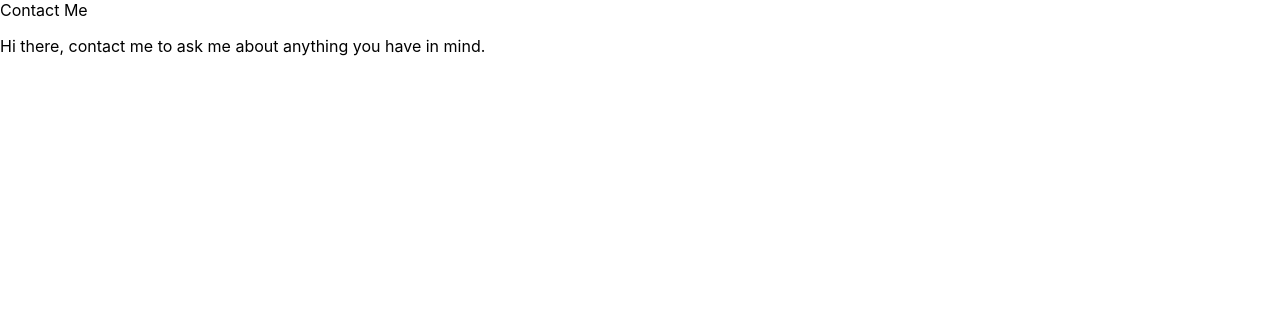
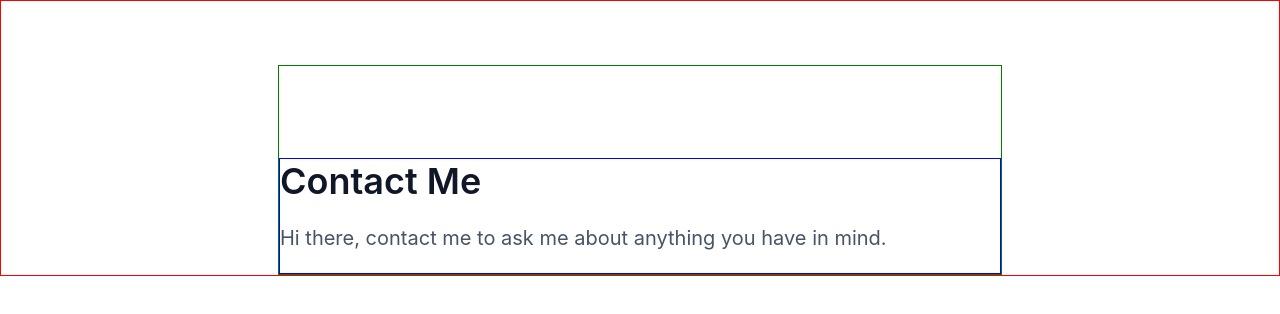
Before and after one commit to chayilDeborah/zuri-webpage, a React (Create React App) app: page /contact in a window 1280 px wide. Shown: the top 314 px of the page. Built offline with nearby package versions, Linux system fonts and the light colour scheme; the HTML template or start-up script is replaced by a standard one.

Commit message:
style: create contact heading and subheading style

```diff
--- a/src/App.css
+++ b/src/App.css
@@ -198,3 +198,34 @@ margin-left: 12px;
 font-weight: 600;
 text-decoration: none;
 }
+
+/* Contact Page */
+.contact-wrap {
+  padding-top: 64px;
+  border: 1px solid red;
+  display: flex;
+  justify-content: center;
+}
+.contact-div {
+  /* text-align: center; */
+  border: 1px solid green;
+  display: flex;
+  justify-content: center;
+}
+.contact-me {
+  width: 720px;
+  margin-top: 92px;
+  border: 1px solid blue;
+}
+.title {
+  font-weight: 600;
+font-size: 36px;
+line-height: 44px;
+font-family: 'Inter';
+color: #101828;
+}
+.subtitle {
+  font-size: 20px;
+line-height: 30px;
+color: #475467;
+}
```
